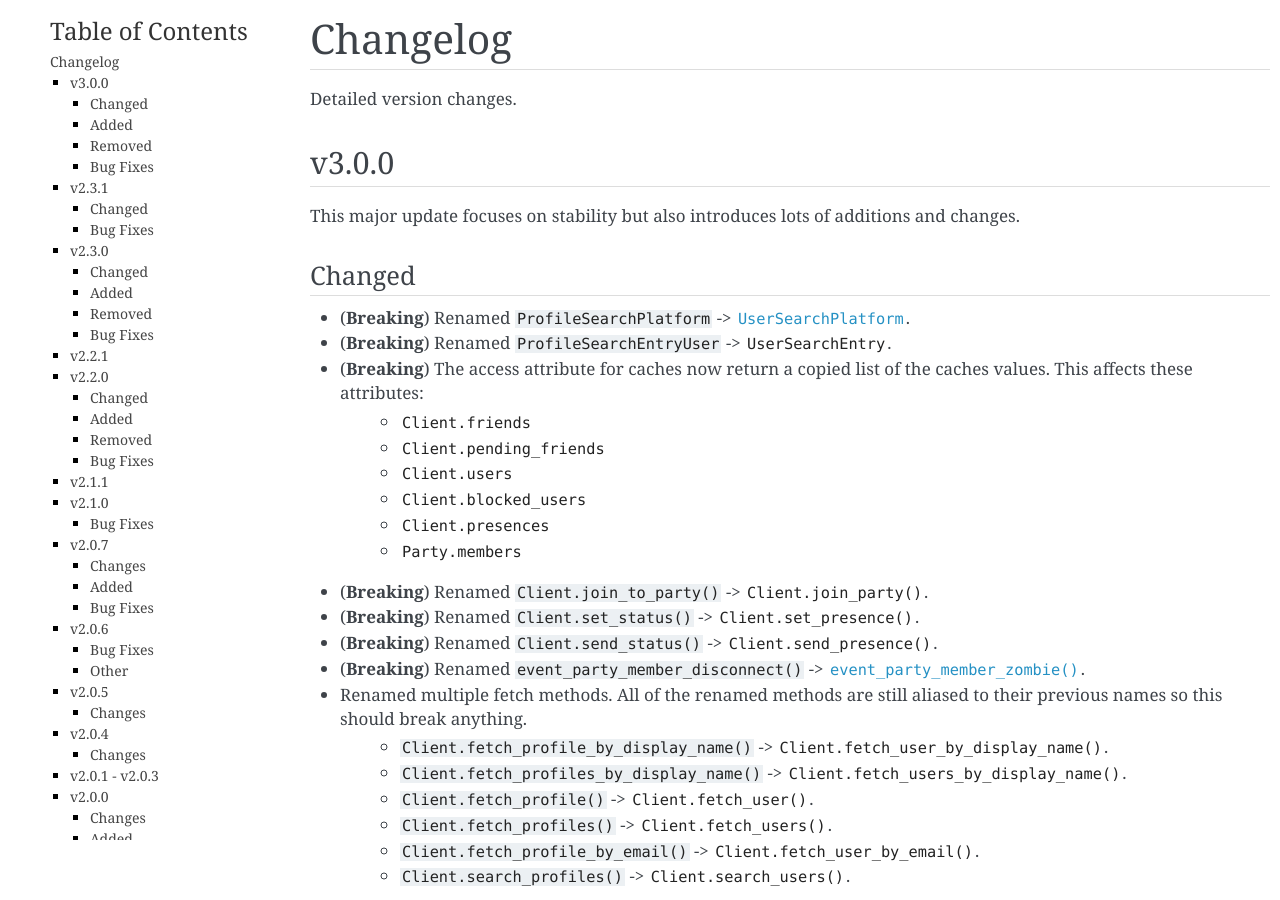
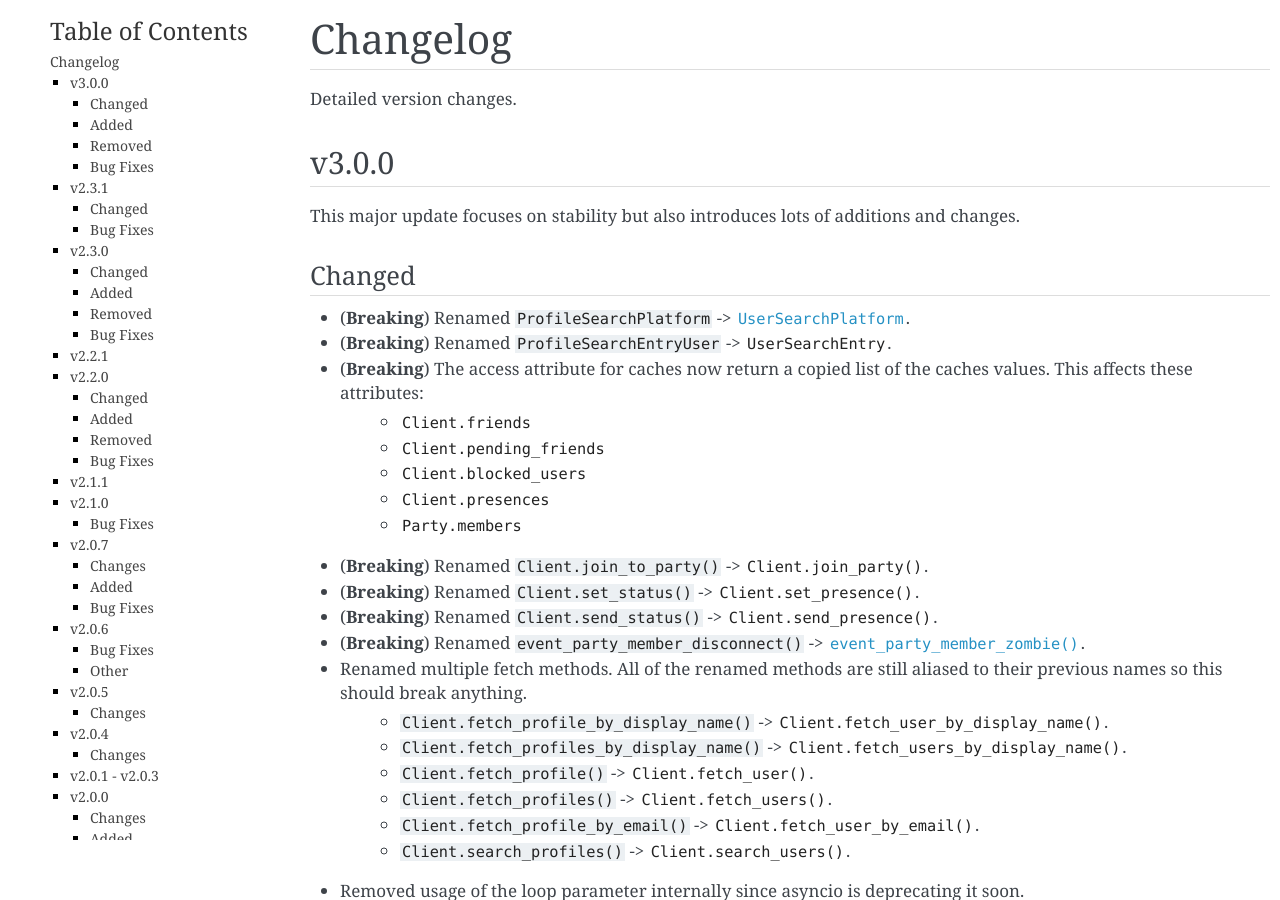
Before and after one commit to Terbau/fortnitepy, a Sphinx documentation site: the page built from docs/changelog.rst, in a window 1280 px wide and 900 px high. Built offline with Sphinx 7.4.7, drawn with Linux system fonts in a browser that asks for light colours.

Commit message:
Update changelog.rst

```diff
--- a/docs/changelog.rst
+++ b/docs/changelog.rst
@@ -19,7 +19,6 @@
 - (**Breaking**) The access attribute for caches now return a copied list of the caches values. This affects these attributes:
     - :attr:`Client.friends`
     - :attr:`Client.pending_friends`
-    - :attr:`Client.users`
     - :attr:`Client.blocked_users`
     - :attr:`Client.presences`
     - :attr:`Party.members`
```
